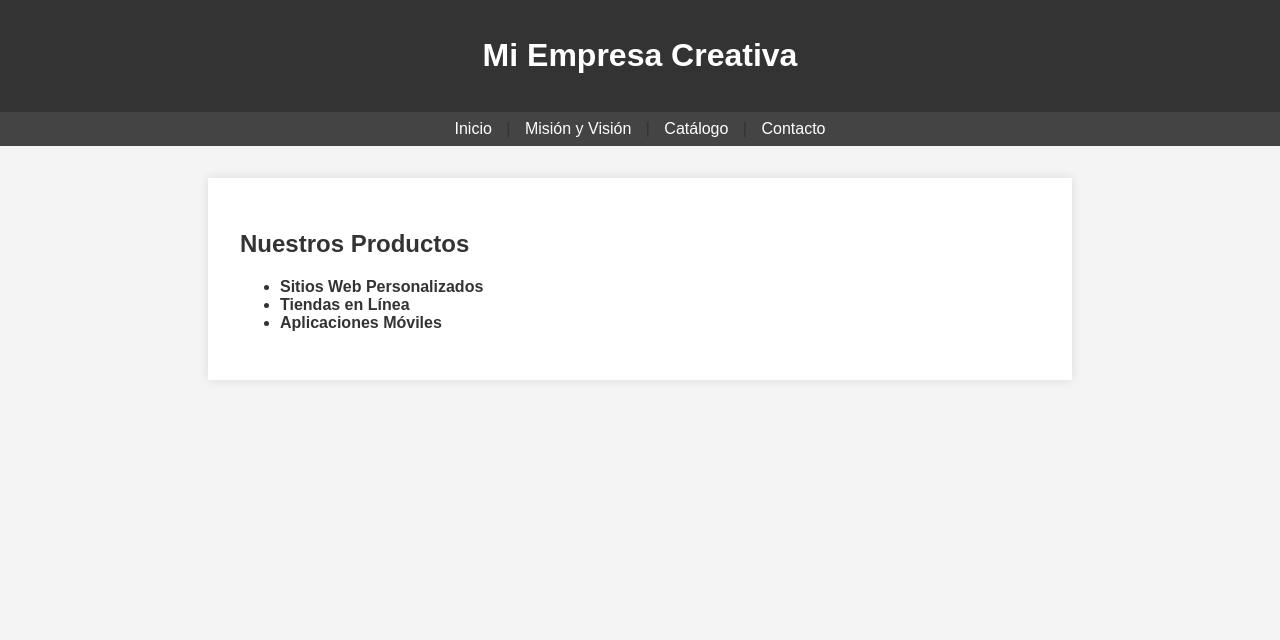
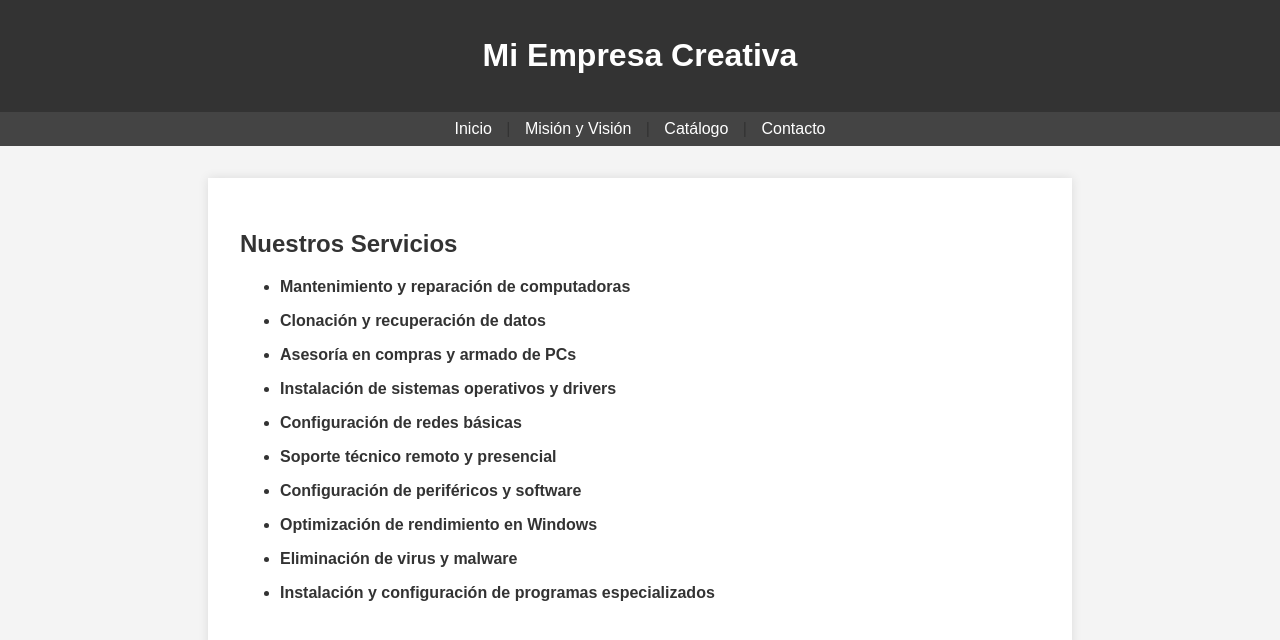
Before and after one commit to eduhigh/mi-sitio-jekyll, a Jekyll site: the page built from catalog.md, in a window 1280 px wide. Shown: the top 640 px of the page. Built offline with Jekyll 4.4.1, drawn with Linux system fonts in a browser that asks for light colours.

Commit message:
Configurar baseurl y actualizar enlaces para GitHub Pages

```diff
--- a/catalog.md
+++ b/catalog.md
@@ -3,8 +3,24 @@ layout: default
 title: Catálogo de Productos
 ---
 
-## Nuestros Productos
+## Nuestros Servicios
 
-- **Sitios Web Personalizados**
-- **Tiendas en Línea**
-- **Aplicaciones Móviles**
+- **Mantenimiento y reparación de computadoras**
+
+- **Clonación y recuperación de datos**
+
+- **Asesoría en compras y armado de PCs**
+
+- **Instalación de sistemas operativos y drivers**
+
+- **Configuración de redes básicas**
+
+- **Soporte técnico remoto y presencial**
+
+- **Configuración de periféricos y software**
+
+- **Optimización de rendimiento en Windows**
+
+- **Eliminación de virus y malware**
+
+- **Instalación y configuración de programas especializados**
```
